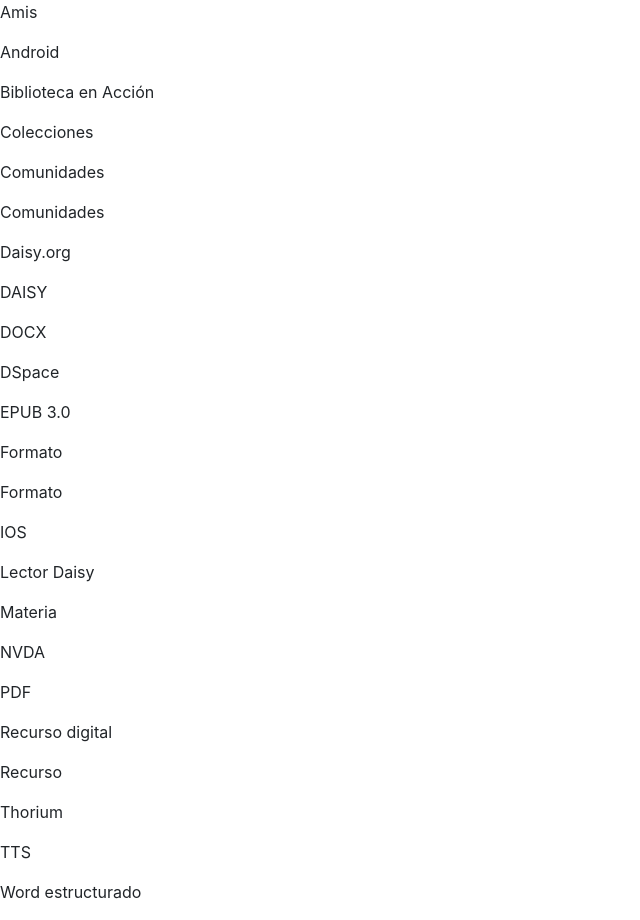
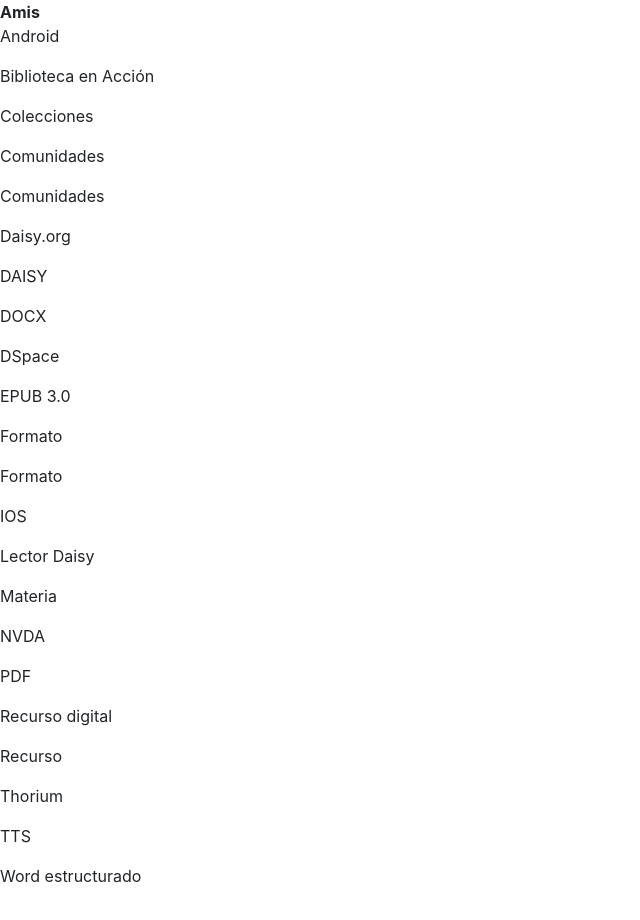
Before and after one commit to bibliotecaparaciegosincic/bibliotecaparaciegosincic, a plain HTML site: page index.html in a window 1280 px wide. Shown: the whole page, without its empty margins (0-640 px from the left). Drawn offline with nearby package versions, Linux system fonts and the light colour scheme.

Commit message:
Update index.html

```diff
--- a/index.html
+++ b/index.html
@@ -9,7 +9,7 @@
   </head>
   <body>
 
-<p>Amis</p>
+<b>Amis</b>
 <p>Android</p>
 <p>Biblioteca en Acción</p>
 <p>Colecciones</p>
```
